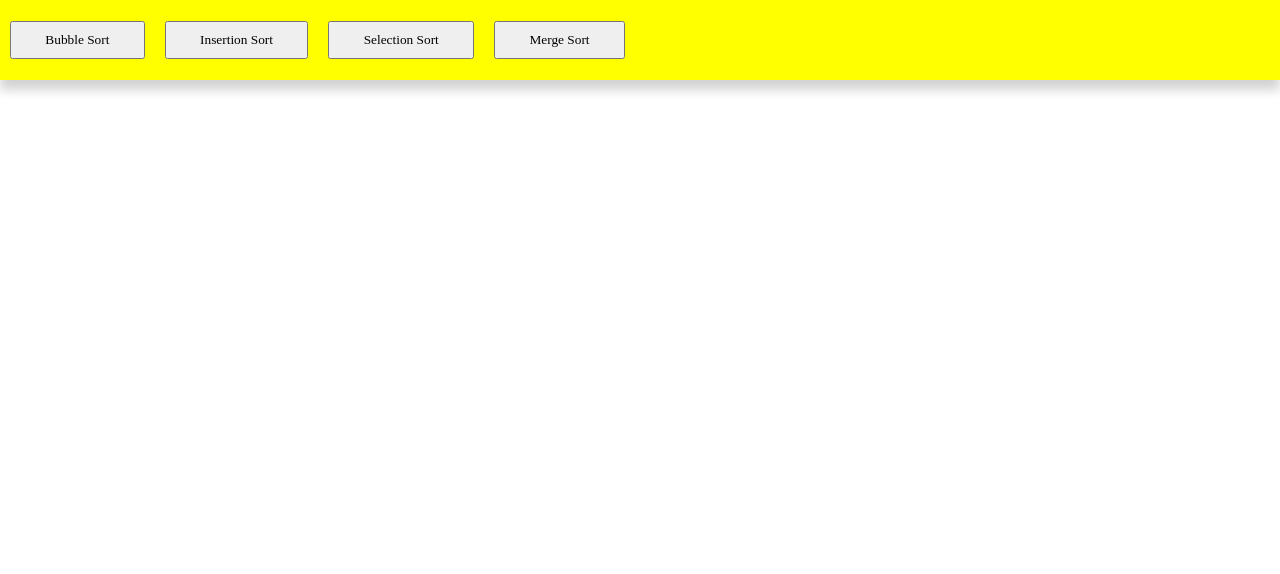
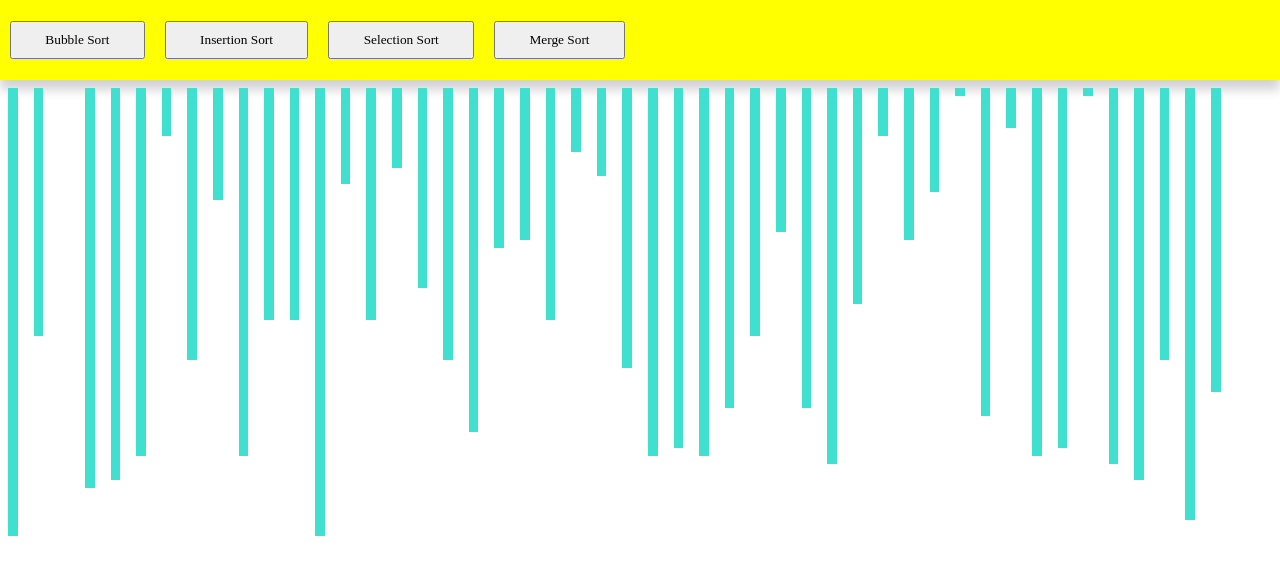
Before and after one commit to Vikas2426/AlgoX, a React (Create React App) app: page / in a window 1280 px wide. Shown: the top 574 px of the page. Built offline with nearby package versions, Linux system fonts and the light colour scheme; a web font is replaced by a local one.

Commit message:
feat: add bars

```diff
--- a/src/App.jsx
+++ b/src/App.jsx
@@ -1,11 +1,33 @@
+/* eslint-disable no-undef */
+/* eslint-disable no-loop-func */
+import { useState } from 'react';
 import './App.css';
+import Bar from './components/Bar';
 import Header from './components/Header';
 
+const heights = [];
+for (let i = 0; i < 50; i += 1) {
+  heights.push(`${Math.floor(Math.random() * 60)}vh`);
+}
 function App() {
+  const [bars, setBars] = useState(
+    heights.map((bar) => <Bar key={bar} height={bar} isCandidate={false} />),
+  );
+
   return (
-    <div className="App">
-      <Header />
-    </div>
+    <main className="App">
+      <Header bars={bars} setBars={setBars} />
+      <div style={{
+        display: 'flex',
+        flexDirection: 'row',
+        justifyContent: 'center',
+        maxHeight: '80vh',
+        width: '100vw',
+      }}
+      >
+        {bars}
+      </div>
+    </main>
   );
 }
 
--- /dev/null
+++ b/src/components/Bar.jsx
@@ -0,0 +1,19 @@
+import PropTypes from 'prop-types';
+
+const style = {
+  width: '1em',
+  backgroundColor: 'turquoise',
+  margin: '0.5em',
+};
+
+function Bar({ height }) {
+  return (
+    <span className="bars" style={{ ...style, height }} />
+  );
+}
+
+Bar.propTypes = {
+  height: PropTypes.string.isRequired,
+};
+
+export default Bar;
--- a/src/components/Header.jsx
+++ b/src/components/Header.jsx
@@ -1,3 +1,4 @@
+/* eslint-disable no-loop-func */
 import Button from './Button';
 import StyledHeader from './styles/StyledHeader.styled';
 
```
Also changed, not shown: .eslintrc.js.
